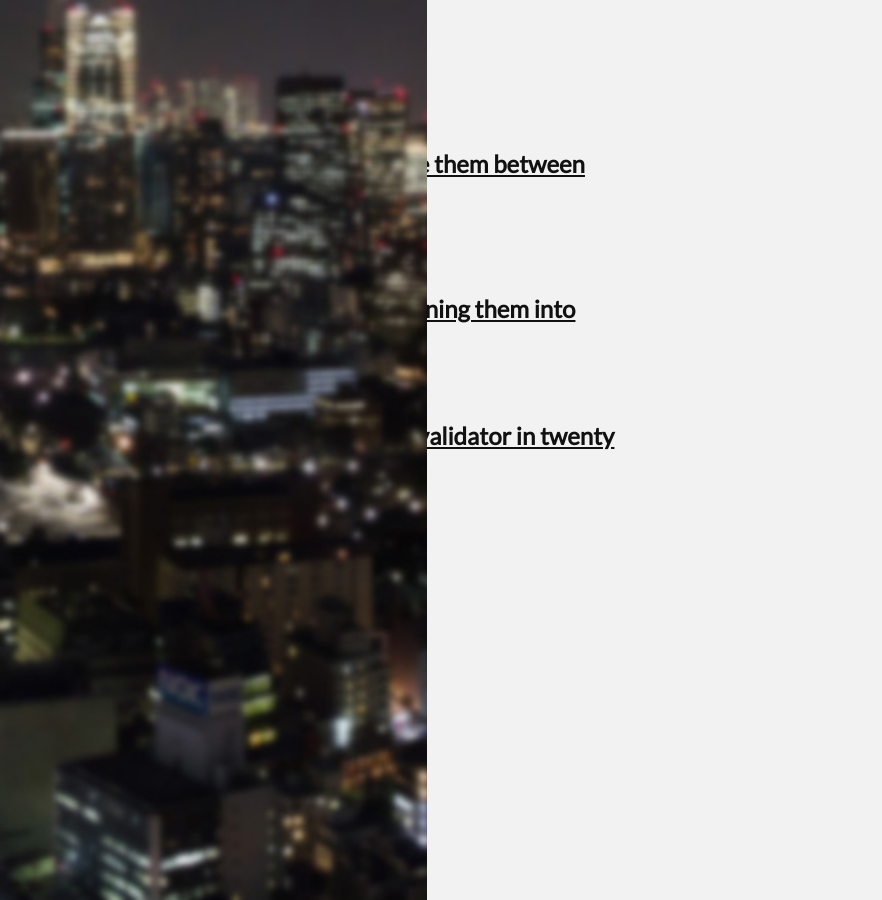
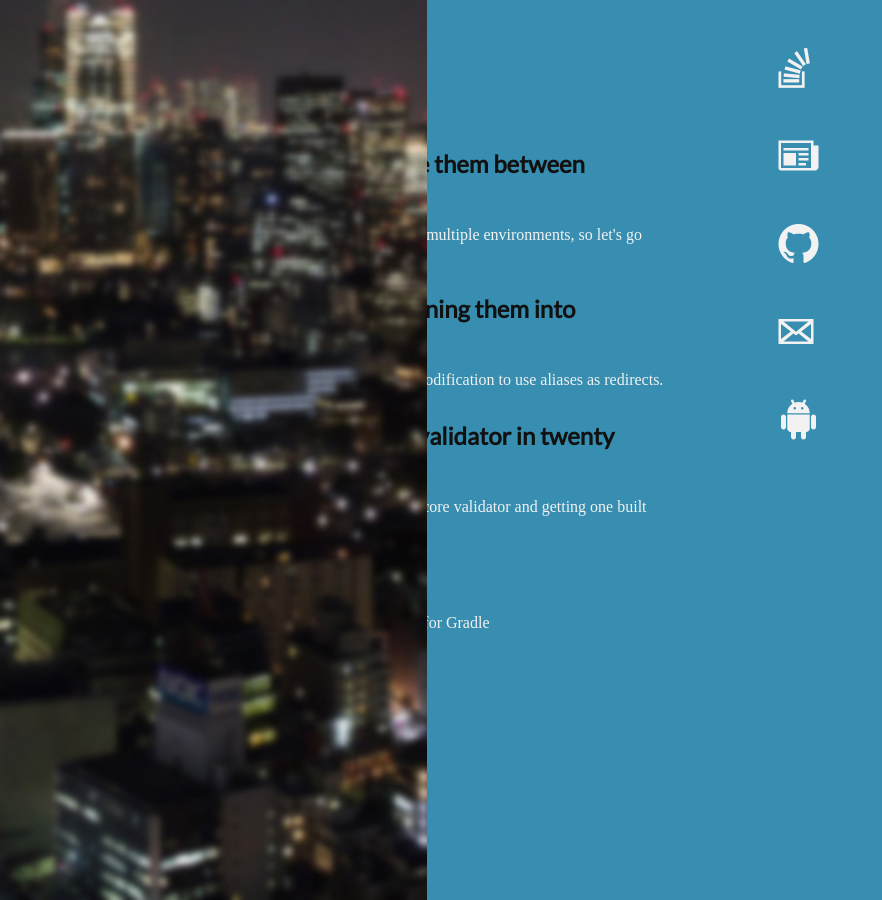
Before and after one commit to jordanrobinson/blog, a Jekyll site: the page built from index.html, in a window 1280 px wide. Shown: the whole page, without its empty margins (0-882 px from the left). Built offline with Jekyll 4.4.1, drawn with Linux system fonts in a browser that asks for light colours; the list of posts is cut into pages by our own code.

Commit message:
Liquid templating fix

```diff
--- a/_layouts/default.html
+++ b/_layouts/default.html
@@ -4,9 +4,9 @@
   {% include head.html %}
 
 {% if page.url == "/" %}
+  <body class="background">
+{% else %}
   <body class="post background">
-{% else %}
-  <body class="background">
 {% endif %}
   	<div class="grid">
   	<section class="row">
```
